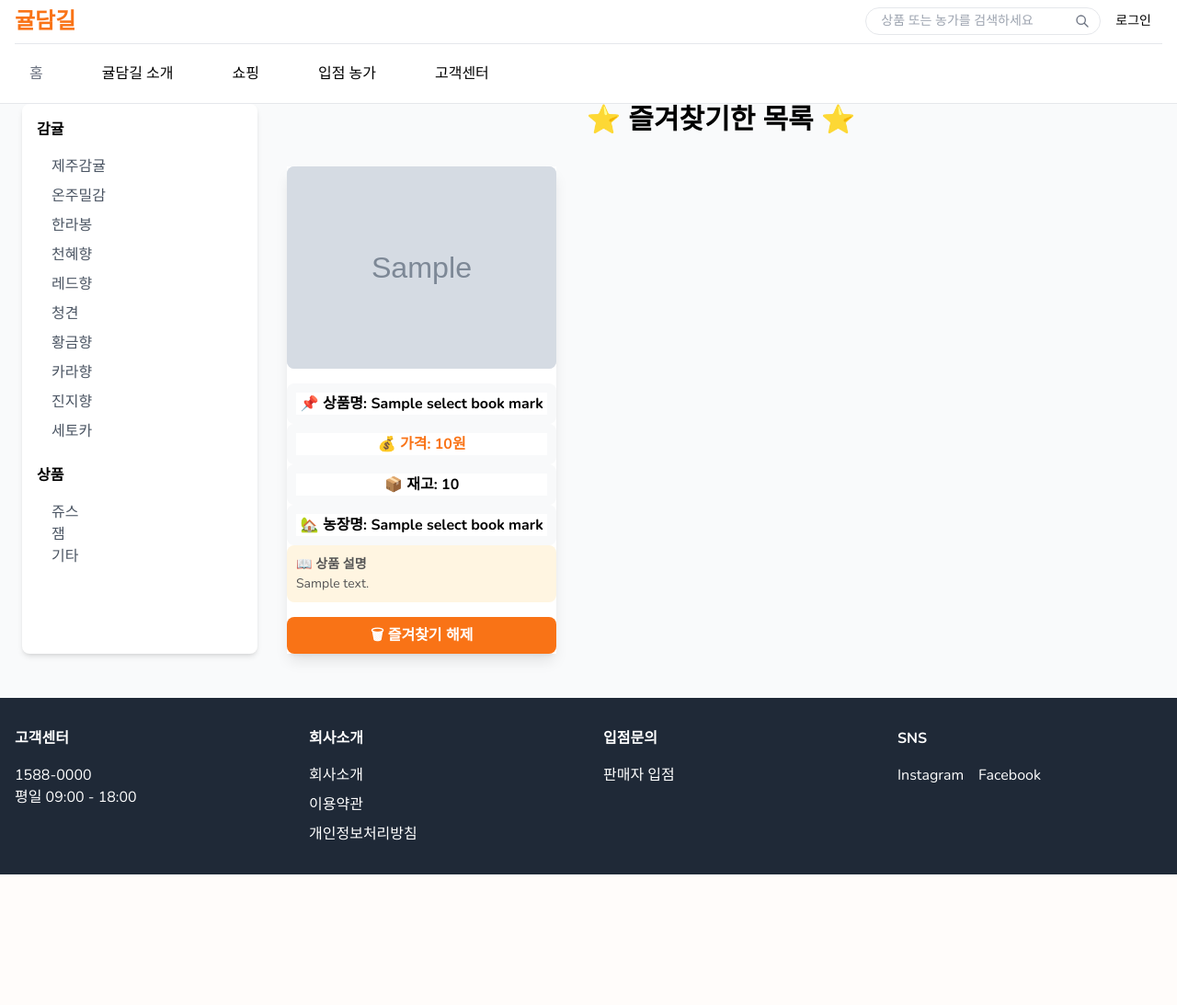
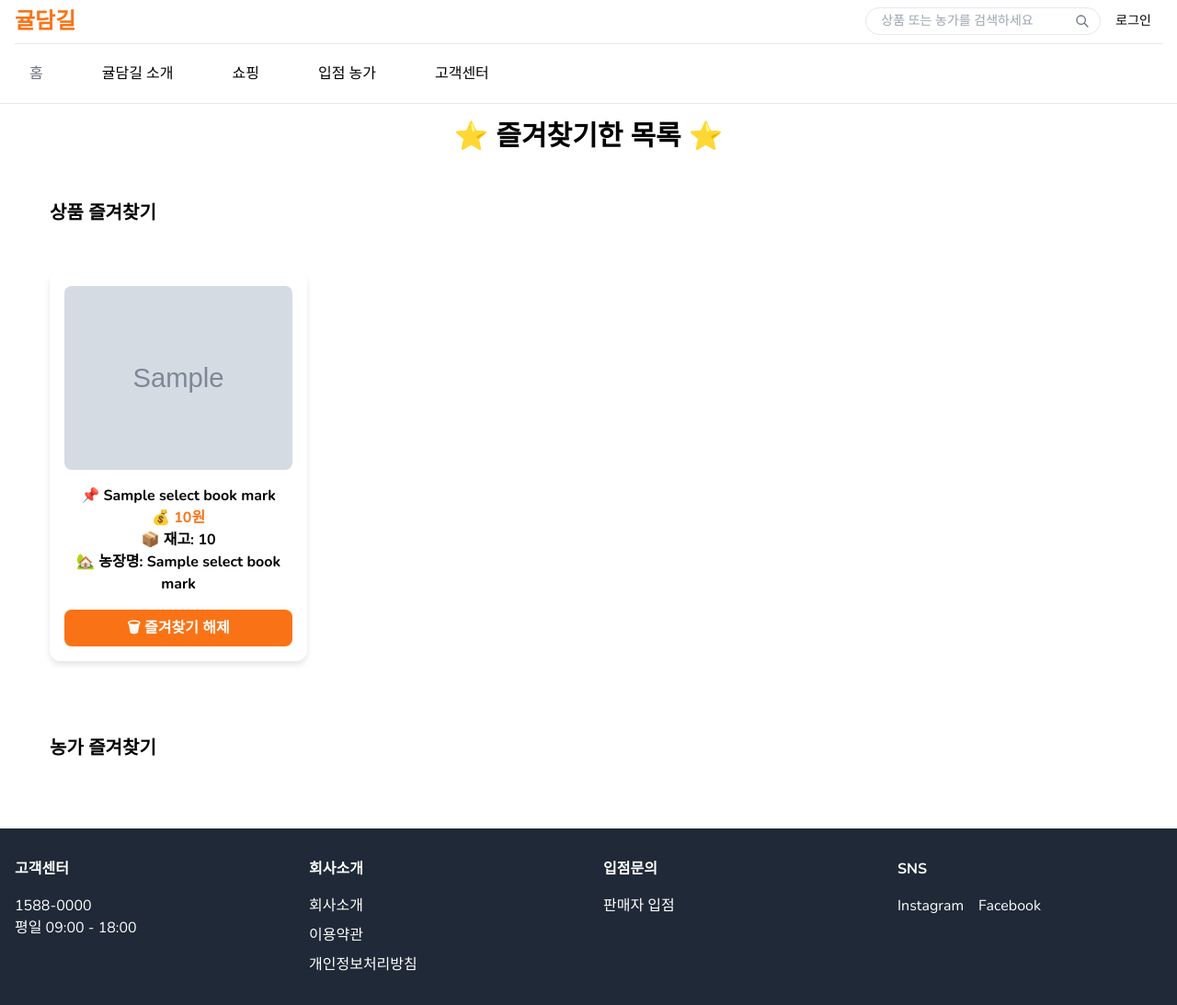
Before and after one commit to mbcit-java-2024/gyulDamGil, a Java web app: template src/main/webapp/WEB-INF/views/bookmark/bookmark.jsp in a window 1280 px wide. Shown: the part 29-1122 px from the top of the page at 92% size. Before the commit the page ends 980 px from the top, so only its background shows below. Run offline with Spring Boot 4, a stand-in JSP engine, Linux system fonts and the light colour scheme; the template is opened without the code that fills it: most values are stand-ins (such as "Sample title", 1, 10 or a date in 2020); grey boxes marked "Sample" are stand-in pictures; some libraries are stand-ins or nearby versions.

Commit message:
즐겨찾기 페이지 상품과 농가 분류, 간격 조정

```diff
--- a/src/main/webapp/WEB-INF/views/bookmark/bookmark.jsp
+++ b/src/main/webapp/WEB-INF/views/bookmark/bookmark.jsp
@@ -7,35 +7,51 @@
     <meta name="viewport" content="width=device-width, initial-scale=1.0">
     <title>즐겨찾기</title>
     <script src="https://code.jquery.com/jquery-3.5.1.min.js"></script>
-    <script src="https://kit.fontawesome.com/a076d05399.js" crossorigin="anonymous"></script>
     <link rel="stylesheet" type="text/css" href="../../../resources/css/style.css">
     <link href="https://fonts.googleapis.com/css2?family=Nunito:wght@400;700&display=swap" rel="stylesheet">
     <style>
         body {
             font-family: 'Nunito', sans-serif;
         }
-        .input-box {
+        .favorite-card {
             width: 100%;
-            max-width: 300px;
-            background: #f8f9fa;
-            padding: 10px;
+            max-width: 280px;
+            background: #fff;
+            padding: 16px;
+            border-radius: 12px;
+            box-shadow: 0 4px 6px rgba(0, 0, 0, 0.1);
+            text-align: center;
+            transition: transform 0.3s ease-in-out;
+        }
+        .favorite-card:hover {
+            transform: scale(1.03);
+        }
+        .image-container {
+            width: 100%;
+            height: 200px;
             border-radius: 8px;
-            text-align: center;
+            overflow: hidden;
         }
-        .description-box {
+        .image-container img {
             width: 100%;
-            max-width: 300px;
-            background: #fff5e1;
-            padding: 10px;
-            border-radius: 8px;
-            text-align: left;
-            font-size: 14px;
-            color: #555;
-            overflow-wrap: break-word;
+            height: 100%;
+            object-fit: cover;
+        }
+        .seller-info p {
+            display: flex;
+            justify-content: center;
+            align-items: center;
+            width: 100%;
+            padding: 12px 0;
+            border-bottom: 1px solid #ddd;
+            font-size: 16px;
+        }
+        .seller-info p:last-child {
+            border-bottom: none;
         }
     </style>
 </head>
-<body class="bg-gray-50">
+<body class="bg-white">
     <div class="min-h-screen">
         <%@include file="../include/header.jsp"%>
 
@@ -43,47 +59,28 @@
         <div id="section-favorites" class="container mx-auto px-6 py-12">
             <div class="flex flex-col md:flex-row gap-8">
 
-                <%@include file="../include/menu.jsp"%>
 
                 <!-- Favorites Grid -->
                 <div class="flex-1">
                     <div class="flex justify-center items-center mb-8">
+                    <br /><br /><br />
                         <h2 class="text-3xl font-bold text-gray-800">⭐ 즐겨찾기한 목록 ⭐</h2>
                     </div>
-
-                    <div class="grid grid-cols-1 sm:grid-cols-2 md:grid-cols-3 lg:grid-cols-4 gap-8">
+					<div style="margin-left: 30px;">
+	                    <h2 style="font-size: 20px; font-weight: bold;">상품 즐겨찾기</h2><br /><br />
+	                    <div class="grid grid-cols-1 sm:grid-cols-2 md:grid-cols-3 lg:grid-cols-4 gap-4" style="display: flex;">
 	                        <c:forEach var="fav" items="${selectBookMarkList}">
-
 	                            <!-- 상품 정보 카드 (productId가 존재할 때) -->
 	                            <c:if test="${not empty fav.productId and fav.productId ne 0}">
-                                <div class="bg-white rounded-2xl shadow-lg p-5 hover:shadow-xl transition duration-300 text-center">
-                                    <div class="relative h-52 bg-gray-200 cursor-pointer rounded-lg overflow-hidden"
-                                         onclick="location.href='/jejugamgyulDetail/${fav.productId }'">
-                                        <img src="${fav.mainImageUrl}" alt="상품 이미지" class="w-full h-full object-cover">
+	                                <div class="favorite-card" style="margin-right: 15px; width: 280px;">
+	                                    <div class="image-container" onclick="location.href='/jejugamgyulDetail/${fav.productId }'">
+	                                        <img src="${fav.mainImageUrl}" alt="상품 이미지">
 	                                    </div>
-
-                                    <div class="mt-4 flex flex-col items-center space-y-3">
-                                        <div class="input-box">
-                                            <input type="text" readonly class="w-full bg-transparent text-gray-700 text-center font-semibold"
-                                                   value="📌 상품명: ${fav.title}">
-                                        </div>
-                                        <div class="input-box">
-                                            <input type="text" readonly class="w-full bg-transparent text-orange-500 text-center font-semibold"
-                                                   value="💰 가격: ${fav.price}원">
-                                        </div>
-                                        <div class="input-box">
-                                            <input type="text" readonly class="w-full bg-transparent text-blue-500 text-center font-semibold"
-                                                   value="📦 재고: ${fav.stock}">
-                                        </div>
-                                        <div class="input-box">
-                                            <input type="text" readonly class="w-full bg-transparent text-green-500 text-center font-semibold"
-                                                   value="🏡 농장명: ${fav.farmName}">
-                                        </div>
-                                        <div class="description-box">
-                                            <p class="font-semibold text-gray-800">📖 상품 설명</p>
-                                            <p>${fav.description}</p>
-                                        </div>
-
+	                                    <div class="mt-4">
+	                                        <h4 class="font-semibold text-gray-900">📌 ${fav.title}</h4>
+	                                        <p class="text-orange-500 font-bold">💰 ${fav.price}원</p>
+	                                        <p class="text-blue-500 font-semibold">📦 재고: ${fav.stock}</p>
+	                                        <p class="text-green-500 font-semibold">🏡 농장명: ${fav.farmName}</p>
 	                                        <button class="w-full bg-orange-500 text-white py-2 rounded-lg mt-4 hover:bg-orange-600 transition font-bold"
 	                                            onclick="location.href='/bookMarkProductDelete/${fav.id}'">
 	                                            🗑 즐겨찾기 해제
@@ -91,42 +88,30 @@
 	                                    </div>
 	                                </div>
 	                            </c:if>
-
+	                        </c:forEach>
+	                    </div>
+						<h2 style="font-size: 20px; font-weight: bold; margin-top: 80px;">농가 즐겨찾기</h2><br />
+	                    <div class="grid grid-cols-1 sm:grid-cols-2 md:grid-cols-3 lg:grid-cols-4 gap-4" style="display: flex;">
+							<c:forEach var="fav" items="${selectBookMarkList}">
 	                            <!-- 판매자 정보 카드 (productId가 없을 때) -->
 	                            <c:if test="${empty fav.productId or fav.productId eq 0}">
-                                <div class="bg-white rounded-2xl shadow-lg p-5 hover:shadow-xl transition duration-300 text-center">
+	                                <div class="favorite-card" style="margin-right: 15px; width: 280px;">
 	                                    <h5 class="text-lg font-bold text-gray-900 mb-3">🛒 판매자 정보</h5>
-                                    <div class="mt-4 flex flex-col items-center space-y-3">
-                                        <div class="input-box">
-                                            <input type="text" readonly class="w-full bg-transparent text-gray-700 text-center"
-                                                   value="🆔 판매자 ID: ${fav.userId}">
+	                                    <div class="seller-info">
+	                                        <p>🆔 판매자 ID: ${fav.userId}</p>
+	                                        <p>👤 이름: ${fav.name}</p>
+	                                        <p>📧 이메일: ${fav.email}</p>
+	                                        <p>📞 전화번호: ${fav.phone}</p>
+	                                        <p>📍 주소: ${fav.address}, ${fav.detailAddress}</p>
 	                                    </div>
-                                        <div class="input-box">
-                                            <input type="text" readonly class="w-full bg-transparent text-gray-700 text-center"
-                                                   value="👤 이름: ${fav.name}">
-                                        </div>
-                                        <div class="input-box">
-                                            <input type="text" readonly class="w-full bg-transparent text-gray-700 text-center"
-                                                   value="📧 이메일: ${fav.email}">
-                                        </div>
-                                        <div class="input-box">
-                                            <input type="text" readonly class="w-full bg-transparent text-gray-700 text-center"
-                                                   value="📞 전화번호: ${fav.phone}">
-                                        </div>
-                                        <div class="input-box">
-                                            <input type="text" readonly class="w-full bg-transparent text-gray-700 text-center"
-                                                   value="📍 주소: ${fav.address}, ${fav.detailAddress}">
-                                        </div>
-
 	                                    <button class="w-full bg-orange-500 text-white py-2 rounded-lg mt-4 hover:bg-orange-600 transition font-bold"
 	                                        onclick="location.href='/bookMarkFarmDelete/${fav.sellerId}'">
 	                                        🗑 즐겨찾기 해제
 	                                    </button>
 	                                </div>
+	                            </c:if>
+	                        </c:forEach>
 	                    </div>
-                            </c:if>
-
-                        </c:forEach>
 	                </div>
                 </div>
             </div>
```
Lines whose indentation alone changed are shown as unchanged.
